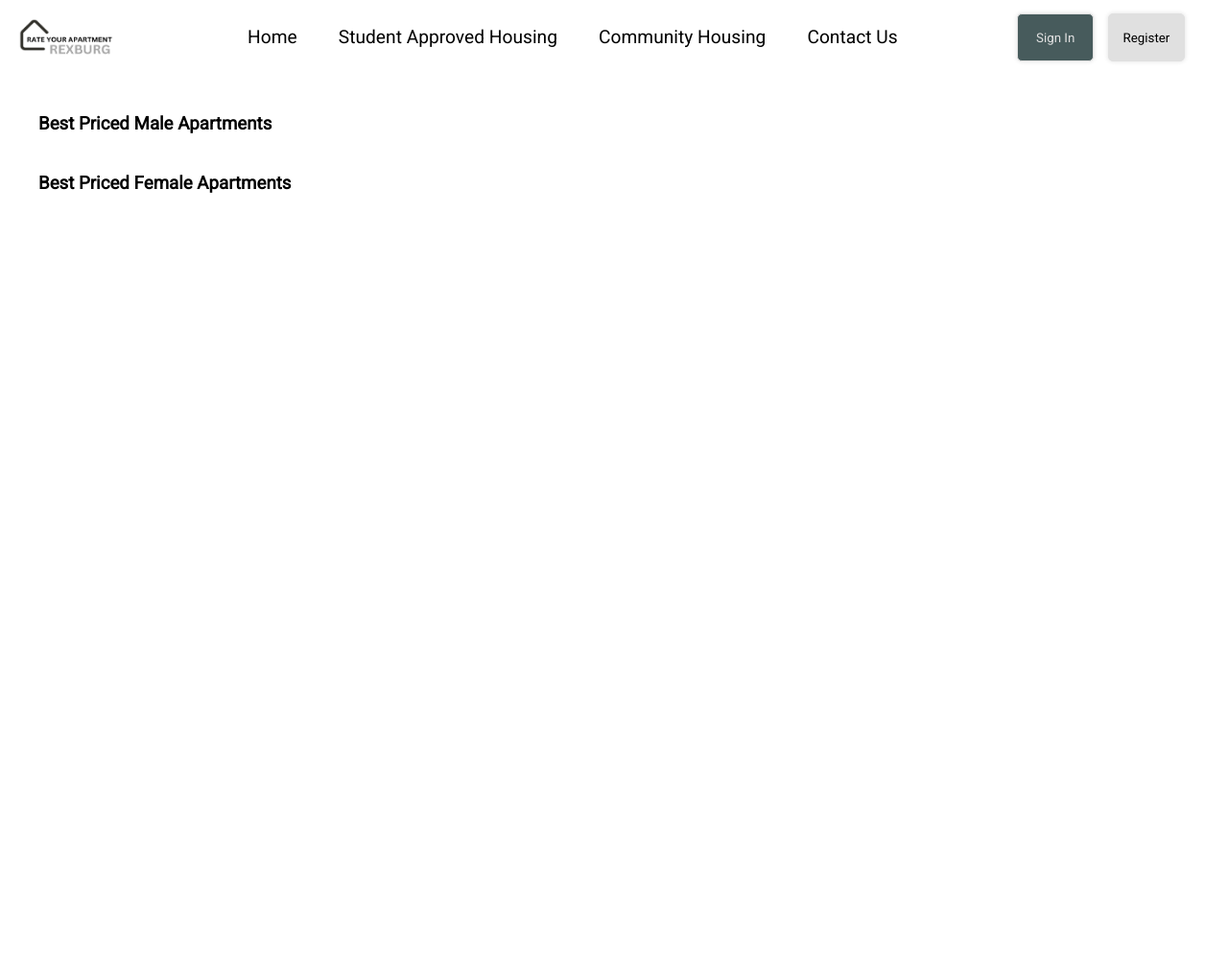
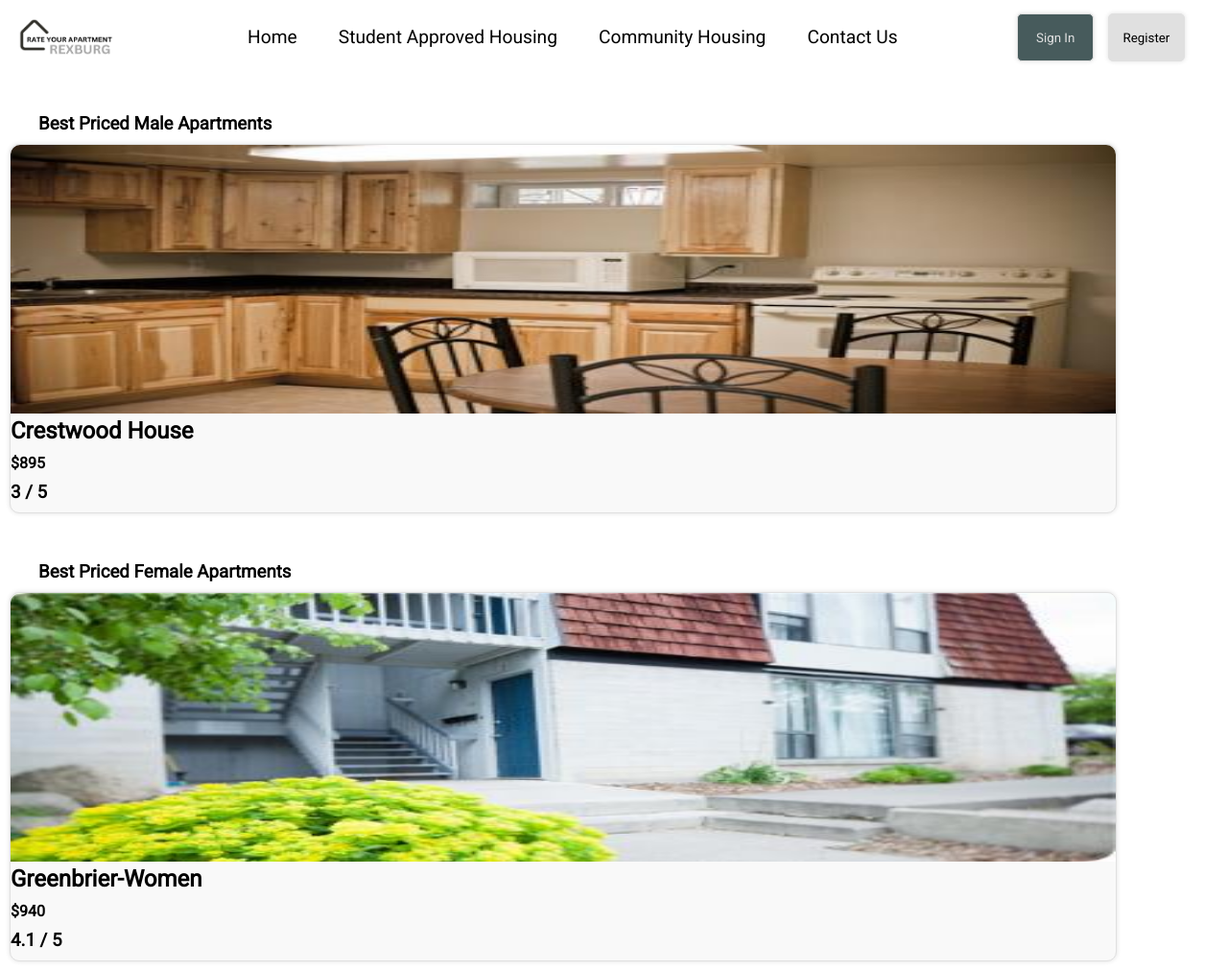
Before and after one commit to Elchamos64/rateYourApartmentv1, a website: page bestprice.html in a window 1280 px wide. Shown: the whole page at 96% size. Before the commit the page ends 800 px from the top, so only its background shows below. Drawn offline with nearby package versions, Linux system fonts and the light colour scheme.

Commit message:
best price

```diff
--- a/bestprice.html
+++ b/bestprice.html
@@ -48,6 +48,9 @@
         </section>
     </nav>
     <h3 class="approved-title">Best Priced Male Apartments</h3>
+    <div id="best-price-male"></div>
     <h3 class="approved-title">Best Priced Female Apartments</h3>
+    <div id="best-price-female"></div>
 </body>
+<script src="scripts/bestPrice.js"></script>
 </html>
--- /dev/null
+++ b/scripts/bestPrice.js
@@ -0,0 +1,40 @@
+async function fetchJson(url){
+    const response = await fetch(url);
+    if (!response.ok) {
+        throw new Error(`HTTP error! status: ${response.status}`);
+    }
+    return await response.json();
+}
+
+async function initialize(){
+    try{
+        const maleApartments = await fetchJson('data/maleApartments.json');
+        const femaleApartments = await fetchJson('data/femaleApartments.json');
+
+        let maleHousing = document.getElementById("best-price-male");
+        let femaleHousing = document.getElementById("best-price-female");
+
+        function bestPrice(data, location){
+            let bestPrice = data[0].priceMin;
+            let bestApartment = data[0];
+            data.forEach(item => {
+                if(item.priceMin < bestPrice){
+                    bestPrice = item.priceMin;
+                    bestApartment = item;
+                }
+            });
+            location.innerHTML += `<a href="#"><div class="productbox">
+            <img class="homeHousingImage" src="${bestApartment.imageUrl}" alt=${bestApartment.name}>
+            <h2>${bestApartment.name}</h2>
+            <h4>$${bestApartment.priceMin}<h4>
+            <h3>${bestApartment.rating} / 5</h3>
+            </div></a>`;
+        }
+        bestPrice(maleApartments, maleHousing);
+        bestPrice(femaleApartments, femaleHousing);
+    }catch(error){
+        console.log(error);
+    }
+}
+
+initialize();
```
